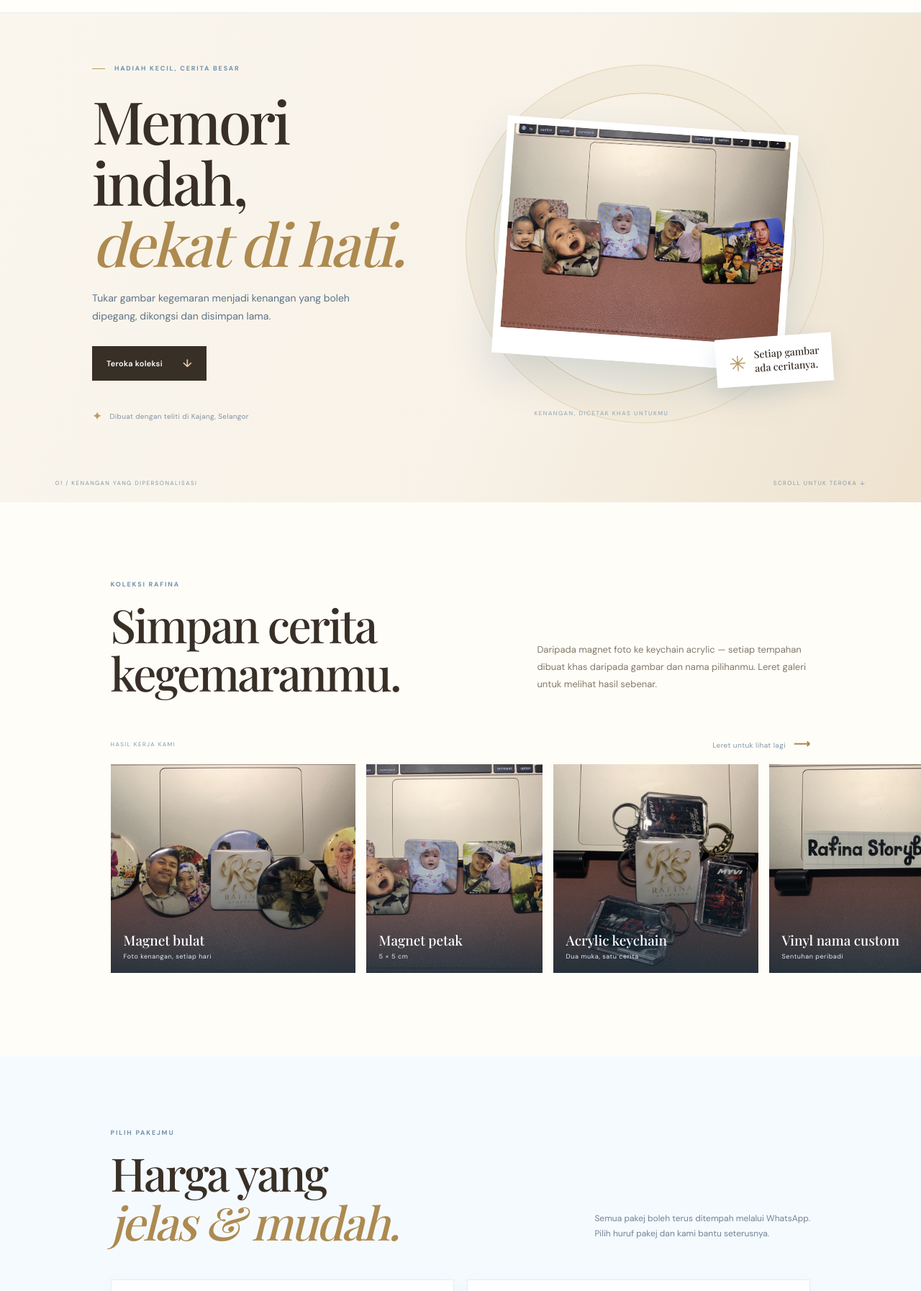
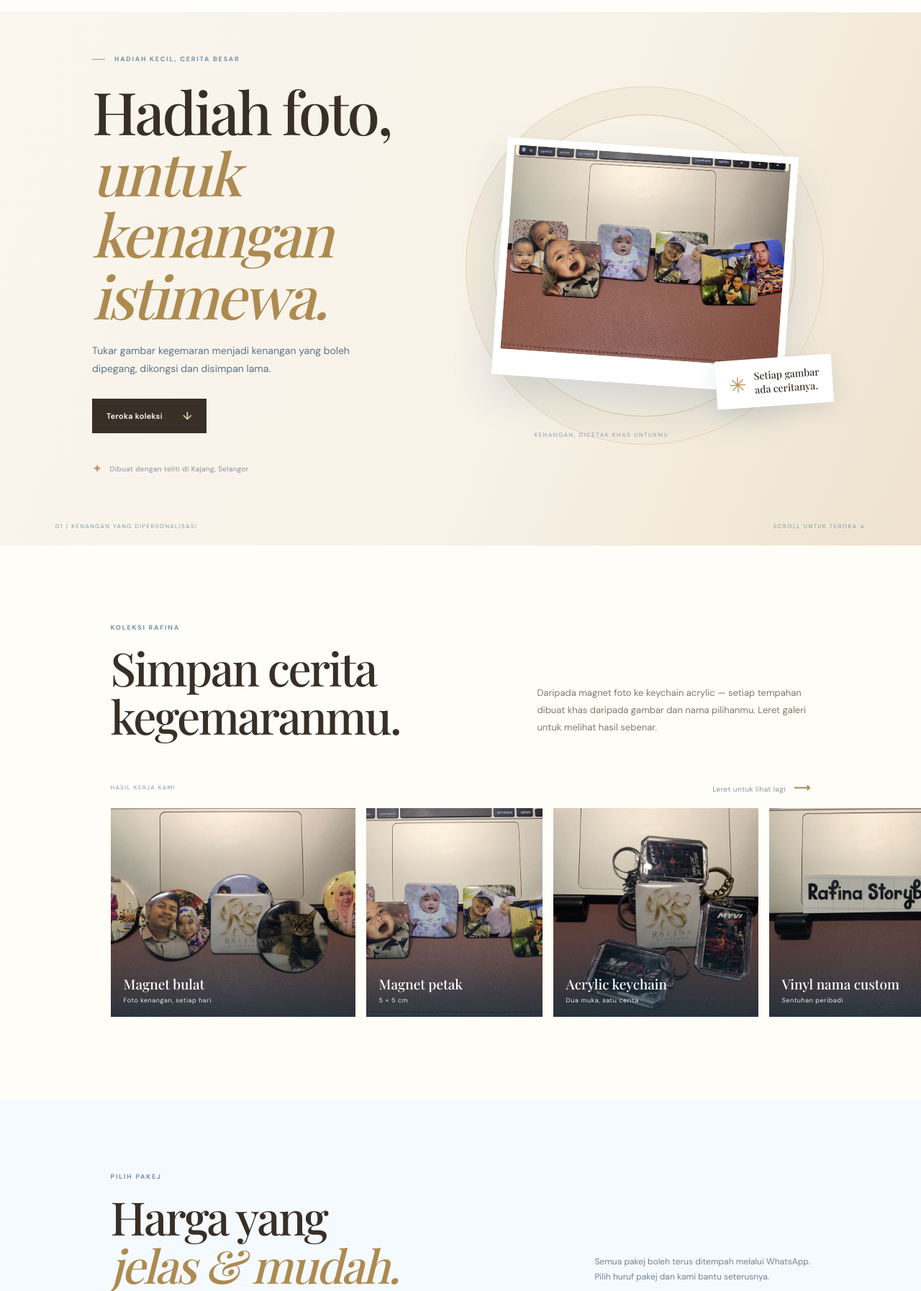
Before and after one commit to 2023901993/rafina-storybox, a plain HTML site: page index.html in a window 1280 px wide. Shown: the part 58-1852 px from the top of the page at 72% size. Drawn offline with nearby package versions, Linux system fonts and the light colour scheme.

Commit message:
Perkemas ayat utama Rafina Storybox

```diff
--- a/index.html
+++ b/index.html
@@ -5,7 +5,7 @@
   <meta name="viewport" content="width=device-width, initial-scale=1">
   <meta name="theme-color" content="#eaf6ff">
   <meta name="description" content="Hadiah foto dan cetakan custom yang menyimpan memori indah. Pilih pakej Rafina Storybox dan tempah melalui WhatsApp.">
-  <title>Rafina Storybox — Memori yang dekat di hati</title>
+  <title>Rafina Storybox — Hadiah foto untuk kenangan istimewa</title>
   <link rel="preconnect" href="https://fonts.googleapis.com">
   <link rel="preconnect" href="https://fonts.gstatic.com" crossorigin>
   <link href="https://fonts.googleapis.com/css2?family=DM+Sans:wght@400;500;600;700&family=Playfair+Display:wght@500;600;700&display=swap" rel="stylesheet">
@@ -21,7 +21,7 @@
     <section class="hero" id="home">
       <div class="hero-copy reveal">
         <p class="eyebrow"><i></i> HADIAH KECIL, CERITA BESAR</p>
-        <h1>Memori indah,<br><em>dekat di hati.</em></h1>
+        <h1>Hadiah foto,<br><em>untuk kenangan istimewa.</em></h1>
         <p class="hero-intro">Tukar gambar kegemaran menjadi kenangan yang boleh dipegang, dikongsi dan disimpan lama.</p>
         <a class="button button-dark" href="#produk">Teroka koleksi <span>↓</span></a>
         <div class="hero-note"><span>✦</span><span>Dibuat dengan teliti di Kajang, Selangor</span></div>
@@ -55,7 +55,7 @@
     </section>
 
     <section class="pricing section-pad" id="harga">
-      <div class="section-heading reveal"><div><p class="eyebrow">PILIH PAKEJMU</p><h2>Harga yang<br><em>jelas & mudah.</em></h2></div><p>Semua pakej boleh terus ditempah melalui WhatsApp. Pilih huruf pakej dan kami bantu seterusnya.</p></div>
+      <div class="section-heading reveal"><div><p class="eyebrow">PILIH PAKEJ</p><h2>Harga yang<br><em>jelas & mudah.</em></h2></div><p>Semua pakej boleh terus ditempah melalui WhatsApp. Pilih huruf pakej dan kami bantu seterusnya.</p></div>
       <div class="price-groups">
         <article class="price-group reveal"><div class="group-title"><span class="group-icon">✦</span><div><p>KATEGORI 01</p><h3>Magnet foto & pin badge</h3><small>Petak 5 × 5 cm · Bulat 5.8 cm</small></div></div>
           <div class="price-list">
```
